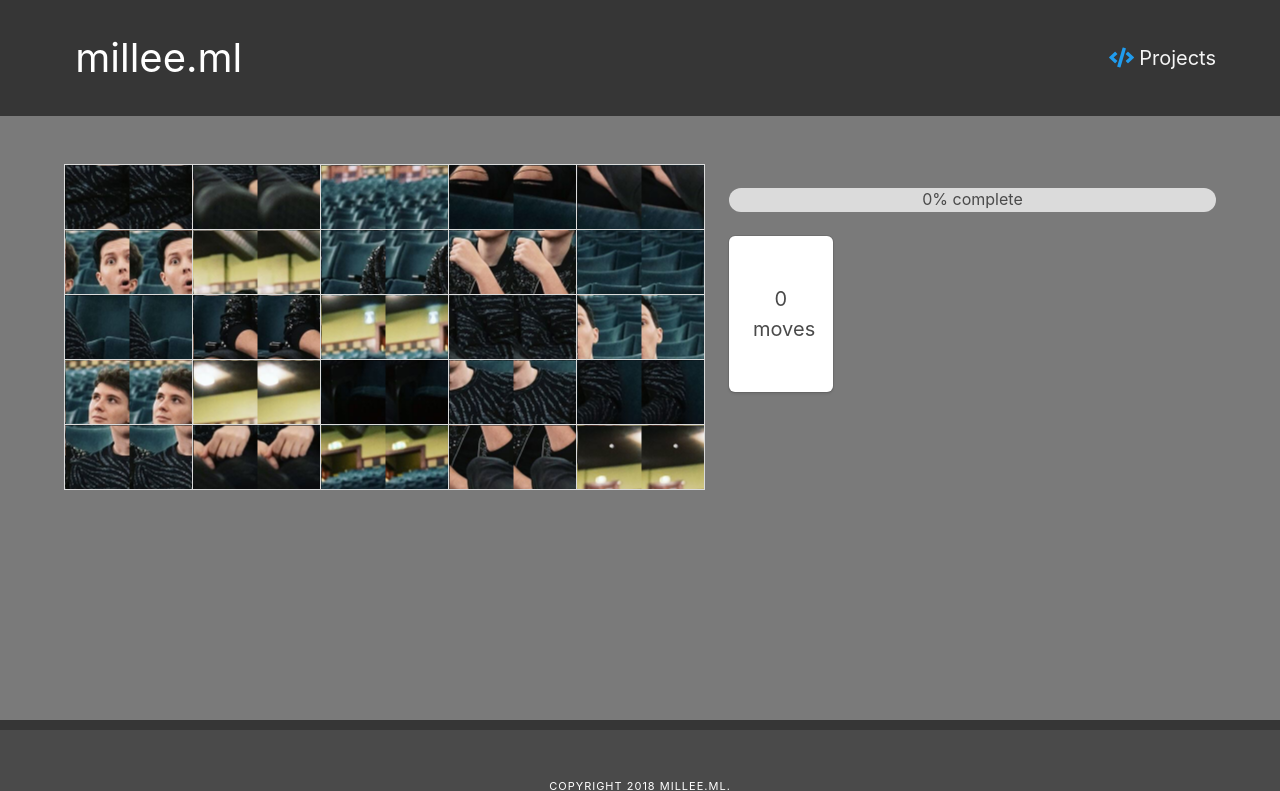
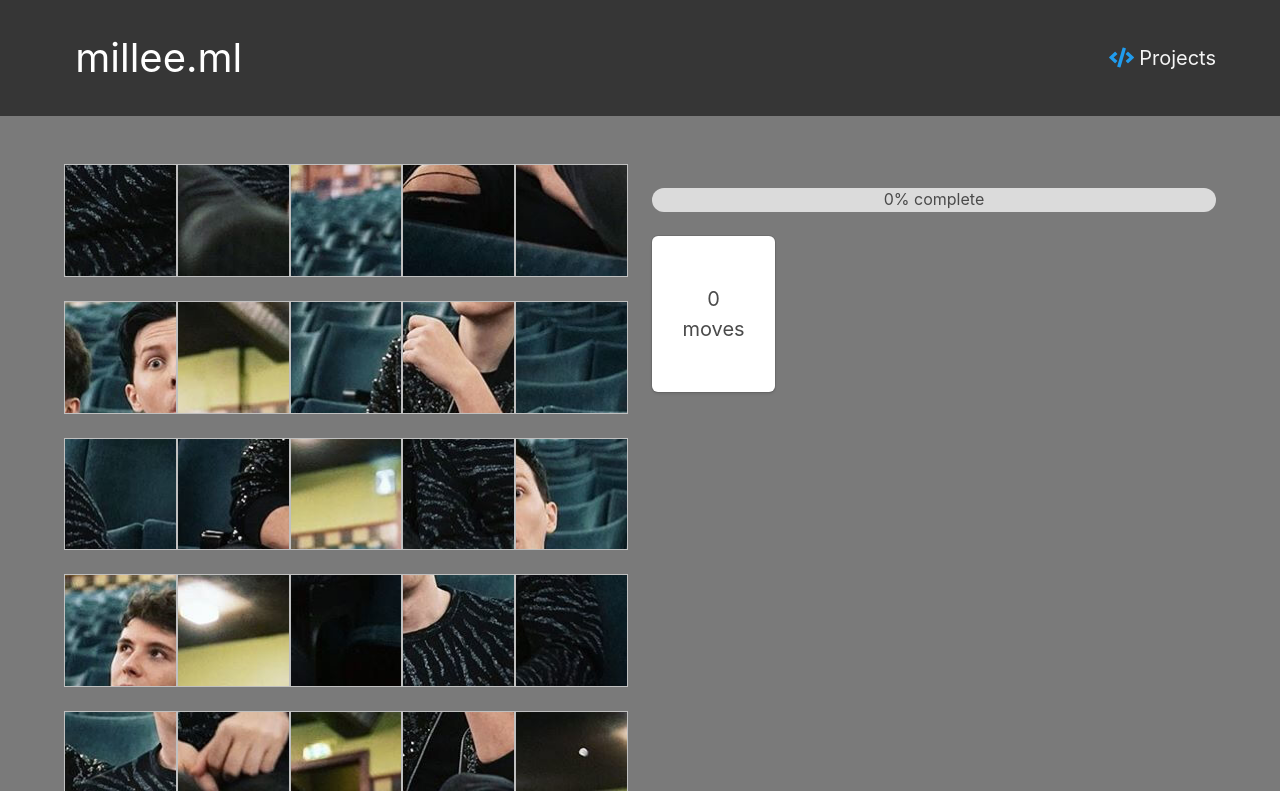
Before and after one commit to reallymillee/millee, a Jekyll site: the page built from projects/mosaic-game/index.html, in a window 1280 px wide. Shown: the top 791 px of the page. Built offline with Jekyll 4.4.1, drawn with Linux system fonts in a browser that asks for light colours; nearby versions of some CDN libraries; grey boxes are pictures that could not be loaded.

Commit message:
converting to imgs

```diff
--- a/projects/mosaic-game/index.html
+++ b/projects/mosaic-game/index.html
@@ -5,7 +5,7 @@ layout: default
 <section class="section">
   <div class="container">
     <div class="columns">
-    <div class="column">
+      <!--<div class="column">
         <table class="table is-bordered is-size-3 has-text-centered">
           <tbody>
             <tr>
@@ -45,6 +45,143 @@ layout: default
             </tr>
           </tbody>
         </table>
+      </div>-->
+      <div class="column">
+        <div class="columns is-gapless is-mobile grid">
+          <div class="column">
+            <figure class="image is-square">
+              <img id="num1" class="no-drag" onclick="swapValues('num1')">
+            </figure>
+          </div>
+          <div class="column">
+            <figure class="image is-square">
+              <img id="num2" class="no-drag" onclick="swapValues('num2')">
+            </figure>
+          </div>
+          <div class="column">
+            <figure class="image is-square">
+              <img id="num3" class="no-drag" onclick="swapValues('num3')">
+            </figure>
+          </div>
+          <div class="column">
+            <figure class="image is-square">
+              <img id="num4" class="no-drag" onclick="swapValues('num4')">
+            </figure>
+          </div>
+          <div class="column">
+            <figure class="image is-square">
+              <img id="num5" class="no-drag" onclick="swapValues('num5')">
+            </figure>
+          </div>
+        </div>
+        <div class="columns is-gapless is-mobile grid">
+          <div class="column">
+            <figure class="image is-square">
+              <img id="num6" class="no-drag" onclick="swapValues('num6')">
+            </figure>
+          </div>
+          <div class="column">
+            <figure class="image is-square">
+              <img id="num7" class="no-drag" onclick="swapValues('num7')">
+            </figure>
+          </div>
+          <div class="column">
+            <figure class="image is-square">
+              <img id="num8" class="no-drag" onclick="swapValues('num8')">
+            </figure>
+          </div>
+          <div class="column">
+            <figure class="image is-square">
+              <img id="num9" class="no-drag" onclick="swapValues('num9')">
+            </figure>
+          </div>
+          <div class="column">
+            <figure class="image is-square">
+              <img id="num10" class="no-drag" onclick="swapValues('num10')">
+            </figure>
+          </div>
+        </div>
+        <div class="columns is-gapless is-mobile grid">
+          <div class="column">
+            <figure class="image is-square">
+              <img id="num11" class="no-drag" onclick="swapValues('num11')">
+            </figure>
+          </div>
+          <div class="column">
+            <figure class="image is-square">
+              <img id="num12" class="no-drag" onclick="swapValues('num12')">
+            </figure>
+          </div>
+          <div class="column">
+            <figure class="image is-square">
+              <img id="num13" class="no-drag" onclick="swapValues('num13')">
+            </figure>
+          </div>
+          <div class="column">
+            <figure class="image is-square">
+              <img id="num14" class="no-drag" onclick="swapValues('num14')">
+            </figure>
+          </div>
+          <div class="column">
+            <figure class="image is-square">
+              <img id="num15" class="no-drag" onclick="swapValues('num15')">
+            </figure>
+          </div>
+        </div>
+        <div class="columns is-gapless is-mobile grid">
+          <div class="column">
+            <figure class="image is-square">
+              <img id="num16" class="no-drag" onclick="swapValues('num16')">
+            </figure>
+          </div>
+          <div class="column">
+            <figure class="image is-square">
+              <img id="num17" class="no-drag" onclick="swapValues('num17')">
+            </figure>
+          </div>
+          <div class="column">
+            <figure class="image is-square">
+              <img id="num18" class="no-drag" onclick="swapValues('num18')">
+            </figure>
+          </div>
+          <div class="column">
+            <figure class="image is-square">
+              <img id="num19" class="no-drag" onclick="swapValues('num19')">
+            </figure>
+          </div>
+          <div class="column">
+            <figure class="image is-square">
+              <img id="num20" class="no-drag" onclick="swapValues('num20')">
+            </figure>
+          </div>
+        </div>
+        <div class="columns is-gapless is-mobile grid">
+          <div class="column">
+            <figure class="image is-square">
+              <img id="num21" class="no-drag" onclick="swapValues('num21')">
+            </figure>
+          </div>
+          <div class="column">
+            <figure class="image is-square">
+              <img id="num22" class="no-drag" onclick="swapValues('num22')">
+            </figure>
+          </div>
+          <div class="column">
+            <figure class="image is-square">
+              <img id="num23" class="no-drag" onclick="swapValues('num23')">
+            </figure>
+          </div>
+          <div class="column">
+            <figure class="image is-square">
+              <img id="num24" class="no-drag" onclick="swapValues('num24')">
+            </figure>
+          </div>
+          <div class="column">
+            <figure class="image is-square">
+              <img id="num25" class="no-drag" onclick="swapValues('num25')">
+            </figure>
+          </div>
+        </div>
       </div>
       <div class="column">
         <div id="temp" class="hidden"></div>
@@ -69,8 +206,8 @@ layout: default
       <div class="modal-background"></div>
       <div class="modal-content">
         <div class="notification is-success is-size-3 has-text-centered">
-        <button class="delete" onclick="closeModal()"></button>
-        Congratulations!<br><a class="button is-light is-large" onclick="refreshPage()">Play Again!</a>
+          <button class="delete" onclick="closeModal()"></button> Congratulations!
+          <br><a class="button is-light is-large" onclick="refreshPage()">Play Again!</a>
         </div>
       </div>
     </div>
--- a/projects/mosaic-game/style.css
+++ b/projects/mosaic-game/style.css
@@ -5,6 +5,10 @@
   -webkit-user-drag: none;
   -webkit-user-select: none;
   -ms-user-select: none;
+}
+
+.grid {
+  margin-bottom: 0;
 }
 
 br {
@@ -21,8 +25,12 @@ th {
   min-height: 128px;
   padding: 1em !important;
 }
+.selected {
+  -webkit-filter: grayscale(1);
+  filter: grayscale(1);
+}
 
-.selected:after {
+/*.selected:after {
   position: absolute;
   content: "";
   margin: -32px -63px;
@@ -50,7 +58,7 @@ th {
     z-index: 10000;
     background-color: white;
   }
-}
+}*/
 
 progress {
   text-align: center;
```
Lines whose indentation alone changed are shown as unchanged.
